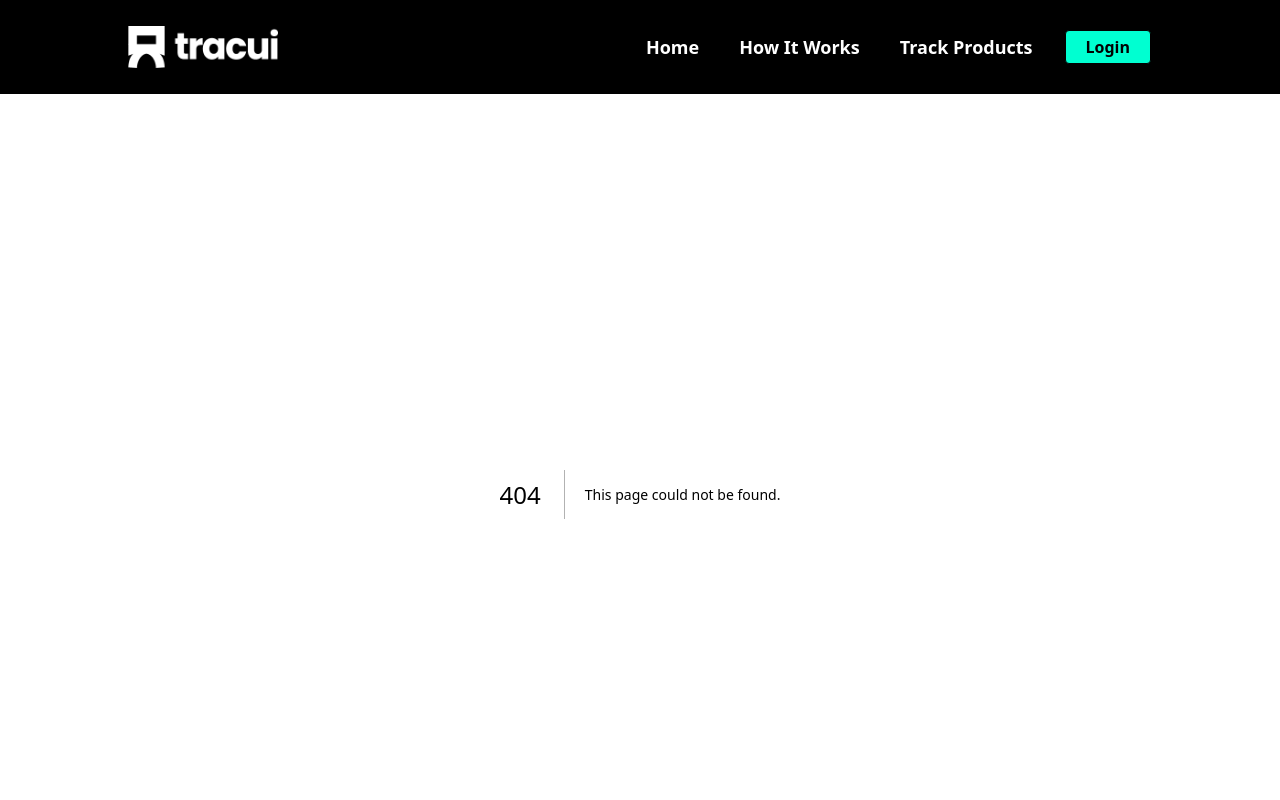
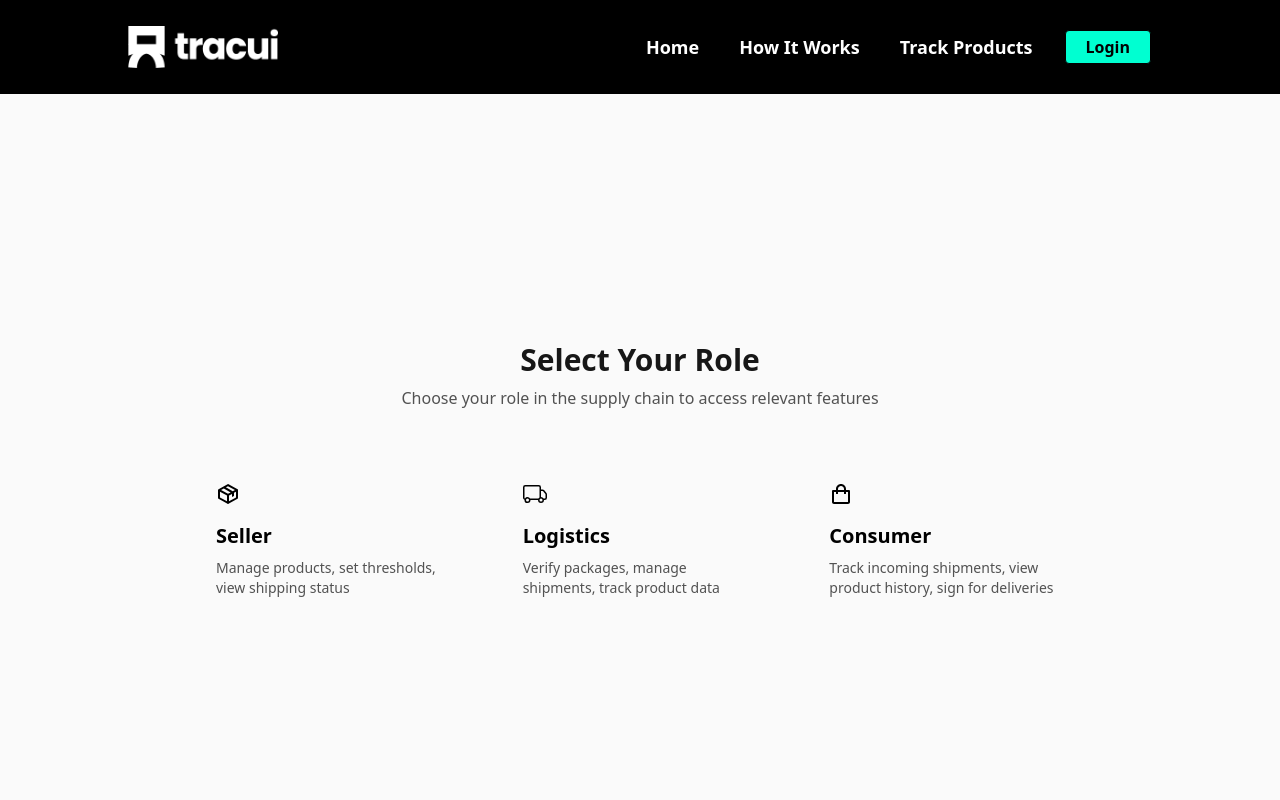
Before and after one commit to tomurashigaraki22/tracui, a Next.js app: page /roleselection in a window 1280 px wide. Before the commit this address had no page. Shown: the top 800 px of the page. Built offline with nearby package versions, Linux system fonts and the light colour scheme.

Commit message:
Finished Role Selection Page

```diff
--- a/package.json
+++ b/package.json
@@ -12,6 +12,7 @@
     "@mysten/sui": "^1.30.1",
     "@studio-freight/lenis": "^1.0.42",
     "axios": "^1.9.0",
+    "framer-motion": "^12.15.0",
     "next": "15.3.2",
     "react": "^19.0.0",
     "react-dom": "^19.0.0",
--- /dev/null
+++ b/src/app/roleselection/page.tsx
@@ -0,0 +1,127 @@
+"use client";
+
+import { motion } from "framer-motion";
+import { useRouter } from "next/navigation";
+import { BiPackage, BiShoppingBag } from "react-icons/bi";
+import { BsTruck } from "react-icons/bs";
+// import { Package, Truck, ShoppingBag } from "lucide-react";
+// import { useAuth } from "../../contexts/AuthContext";
+
+const RoleSelection = () => {
+  //   const { setRole, user } = useAuth();
+  const navigate = useRouter();
+
+  const handleRoleSelect = (role: "seller" | "logistics" | "consumer") => {
+    // setRole(role);
+    navigate.push(`/${role}/dashboard`);
+  };
+
+  const roles = [
+    {
+      id: "seller",
+      title: "Seller",
+      description: "Manage products, set thresholds, view shipping status",
+      icon: <BiPackage size={24} className="text-primary-500" />,
+      color: "bg-primary-50 border-primary-100",
+      buttonClass: "bg-primary-500 hover:bg-primary-600",
+    },
+    {
+      id: "logistics",
+      title: "Logistics",
+      description: "Verify packages, manage shipments, track product data",
+      icon: <BsTruck size={24} className="text-secondary-500" />,
+      color: "bg-secondary-50 border-secondary-100",
+      buttonClass: "bg-secondary-500 hover:bg-secondary-600",
+    },
+    {
+      id: "consumer",
+      title: "Consumer",
+      description:
+        "Track incoming shipments, view product history, sign for deliveries",
+      icon: <BiShoppingBag size={24} className="text-accent-500" />,
+      color: "bg-accent-50 border-accent-100",
+      buttonClass: "bg-accent-500 hover:bg-accent-600",
+    },
+  ];
+
+  const containerVariants = {
+    hidden: { opacity: 0 },
+    show: {
+      opacity: 1,
+      transition: {
+        staggerChildren: 0.1,
+      },
+    },
+  };
+
+  const itemVariants = {
+    hidden: { y: 20, opacity: 0 },
+    show: { y: 0, opacity: 1 },
+  };
+
+  return (
+    <div className="min-h-screen flex flex-col items-center justify-center bg-neutral-50 p-4">
+      <div className="max-w-4xl w-full">
+        <div className="text-center mb-12">
+          <h1 className="text-3xl font-bold text-neutral-900 mb-2">
+            Select Your Role
+          </h1>
+          <p className="text-neutral-600">
+            Choose your role in the supply chain to access relevant features
+          </p>
+        </div>
+
+        <motion.div
+          className="grid grid-cols-1 md:grid-cols-3 gap-6"
+          variants={containerVariants}
+          initial="hidden"
+          animate="show"
+        >
+          {roles.map((role) => (
+            <motion.div
+              key={role.id}
+              onClick={() =>
+                handleRoleSelect(role.id as "seller" | "logistics" | "consumer")
+              }
+              variants={itemVariants}
+              className={`card card-hover cursor-pointer p-6 ${role.color}`}
+              whileHover={{ y: -5, transition: { duration: 0.2 } }}
+            >
+              <div className="mb-4">{role.icon}</div>
+              <h2 className="text-xl font-semibold mb-2">{role.title}</h2>
+              <p className="text-neutral-600 text-sm mb-6">
+                {role.description}
+              </p>
+              {/* <button
+                onClick={() =>
+                  handleRoleSelect(
+                    role.id as "seller" | "logistics" | "consumer"
+                  )
+                }
+                className={`btn text-black w-full ${role.buttonClass}`}
+              >
+                Continue as {role.title}
+              </button> */}
+            </motion.div>
+          ))}
+        </motion.div>
+
+        {/* {user && (
+          <div className="mt-8 text-center">
+            <p className="text-sm text-neutral-600">
+              Logged in as <span className="font-medium">{user.email}</span>
+            </p>
+            <button
+              onClick={() => navigate.push("/login")}
+              className="text-primary-600 hover:text-primary-700 font-medium text-sm mt-2"
+            >
+              Switch Account
+            </button>
+          </div>
+        )} */}
+      </div>
+    </div>
+  );
+};
+
+export default RoleSelection;
--- /dev/null
+++ b/src/app/user/consumer/dashboard/page.tsx
@@ -0,0 +1,7 @@
+import React from "react";
+
+const page: React.FC = () => {
+  return <div>page</div>;
+};
+
+export default page;
```
Also changed, not shown: src/app/user/logistics/dashboard/page.tsx (added), src/app/user/seller/dashboard/page.tsx (added), 1 other file (tests, documents, lock files or other folders).
